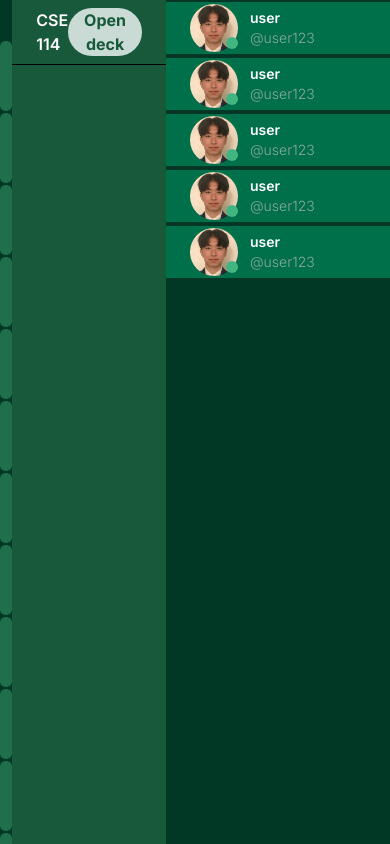
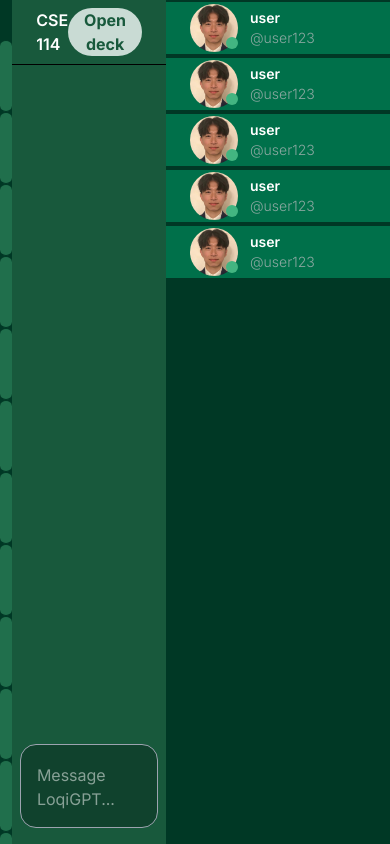
Before and after one commit to viLoqi/neo_client, a Next.js app: page /chatbox in a window 390 px wide. Built offline with nearby package versions, Linux system fonts and the light colour scheme.

Commit message:
Added a responsive input bar

```diff
--- a/app/chatbox/page.tsx
+++ b/app/chatbox/page.tsx
@@ -3,6 +3,7 @@ import { useState } from "react";
 import CoursesCard from "../components/CoursesCard";
 import UserCard from "../components/UserCard";
 import Link from "next/link";
+import Input from "../components/Chatbox/Input";
 
 // Replace with courses from database
 const COURSES = [
@@ -27,9 +28,9 @@ const ChatBox = () => {
         <div className="flex w-full h-screen ">
             {/* Left side panel for courses */}
             <div className="carousel carousel-vertical flex-col bg-[#003825] w-[400px] pt-10 overflow-y-scroll whitespace-nowrap">
-                {COURSES.map((course, index) => {
+                {COURSES.map((course) => {
                     return (
-                        <div>
+                        <div key={course}>
                             <CoursesCard
                                 course={course}
                                 onClick={() => setActiveCourse(course)}
@@ -39,7 +40,7 @@ const ChatBox = () => {
                 })}
             </div>
             {/* middle component */}
-            <div className="flex flex-col items-center w-full bg-[#18593c]">
+            <div className="flex flex-col justify-between items-center w-full bg-[#18593c]">
                 <div className="flex w-full justify-between border-b-[1px] py-2 mb-1 border-black">
                     <h1 className="ml-6 text-white font-semibold  ">
                         {activeCourse}
@@ -51,7 +52,8 @@ const ChatBox = () => {
                     </Link>
                 </div>
                 {/* NEED TO IMPLEMENT MESSAGE LOG */}
-                {/* Message bar */}
+                {/* Input bar */}
+                <Input/>
             </div>
             {/* Users panel */}
             <div className="bg-[#003825] min-w-56">
--- /dev/null
+++ b/app/components/Chatbox/Input.tsx
@@ -0,0 +1,37 @@
+import React, { useState, useRef, useEffect } from "react";
+import { IoIosSend } from "react-icons/io";
+
+const Input = () => {
+    const [message, setMessage] = useState("");
+
+    const inputRef = useRef<HTMLTextAreaElement>(null);
+    useAutosizeTextArea(inputRef.current, message);
+
+    return (
+        <div className="flex bottom-0 w-full justify-center items-center">
+            <div className="bg-[#10422d] text-base rounded-2xl w-[90%] pt-2 mb-4 border-token-border-heavy border-gray-400 border-[1px]">
+                {/* <form className="flex"> */}
+                    <textarea
+                        id="prompt-textarea"
+                        value={message}
+                        onChange={(e) => setMessage(e.target.value)}
+                        ref={inputRef}
+                        placeholder="Message LoqiGPT..."
+                        className="w-full resize-none focus:outline-none bg-transparent rounded-2xl py-[10px] placeholder-white/50 text-white pl-4 max-h-[200px] overflow-hidden"
+                    />
+                {/* </form> */}
+            </div>
+        </div>
+    );
+};
+
+const useAutosizeTextArea = (inputRef: HTMLTextAreaElement | null, message: string) => {
+    useEffect(() => {
+        if(inputRef) {
+            inputRef.style.height = "0px";
+            inputRef.style.height = inputRef.scrollHeight + "px";
+        }
+    }, [inputRef, message]);
+}
+
+export default Input;
```
